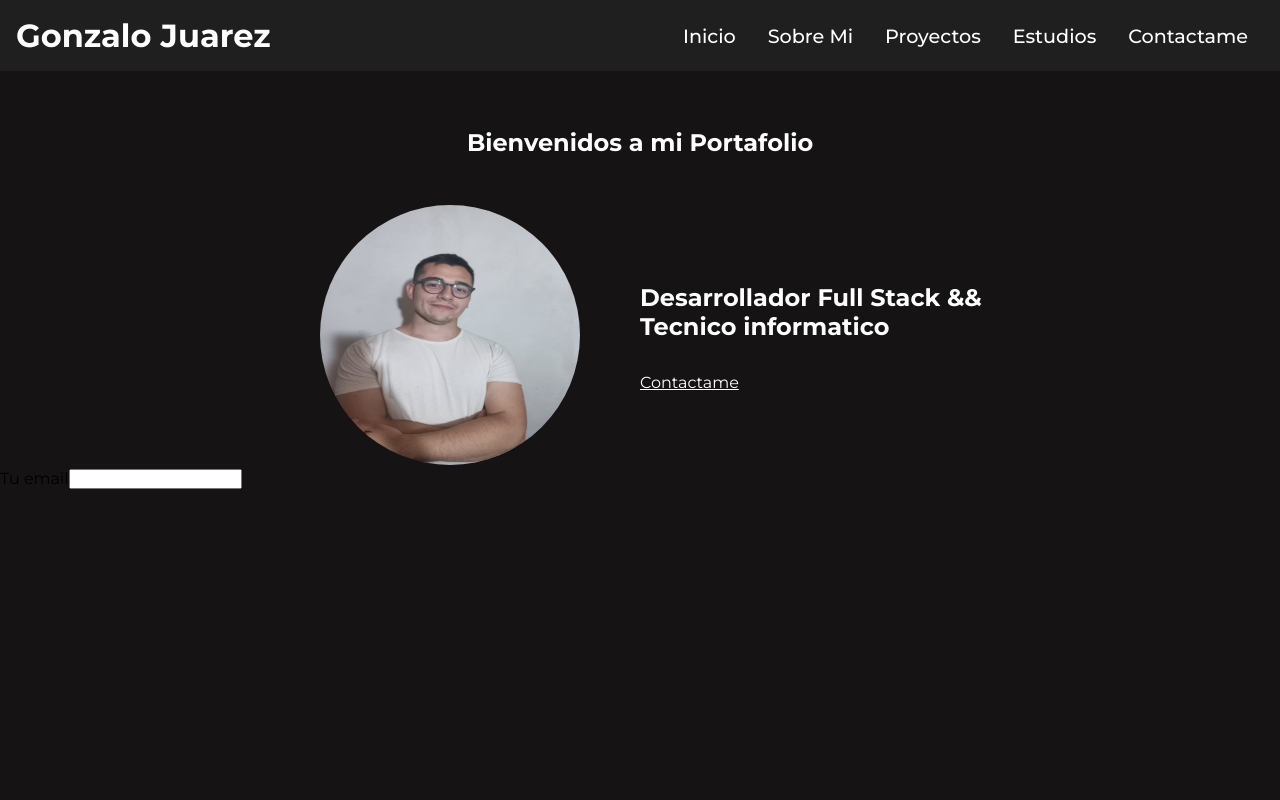
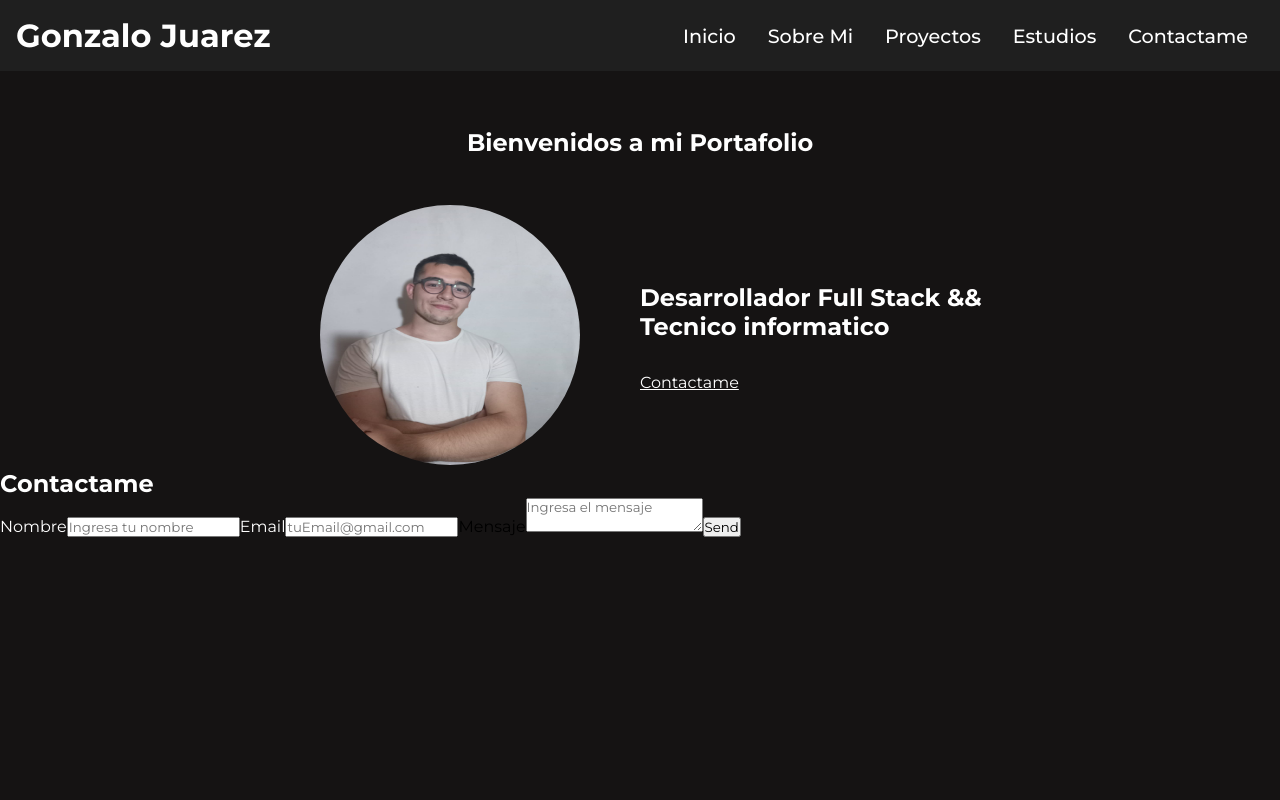
Before and after one commit to Gonzaloejuarez/Portafolio, a React (Create React App) app in the folder client/: page / in a window 1280 px wide. Shown: the top 800 px of the page. Built offline with nearby package versions, Linux system fonts and the light colour scheme.

Commit message:
formulario

```diff
--- a/client/package.json
+++ b/client/package.json
@@ -3,9 +3,11 @@
   "version": "0.1.0",
   "private": true,
   "dependencies": {
+    "@emailjs/browser": "^3.6.2",
     "@testing-library/jest-dom": "^5.16.4",
     "@testing-library/react": "^13.3.0",
     "@testing-library/user-event": "^13.5.0",
+    "emailjs": "^4.0.1",
     "react": "^18.2.0",
     "react-dom": "^18.2.0",
     "react-icons": "^4.4.0",
--- a/client/src/components/home/Formulario.jsx
+++ b/client/src/components/home/Formulario.jsx
@@ -1,14 +1,38 @@
-import React from "react";
-
+import React, {useState,useRef} from "react";
+import emailjs from '@emailjs/browser';
 
 export const Formulario = () => {
+    const[done, setDone] = useState(false)
+    const form = useRef();
+
+  const sendEmail = (e) => {
+    e.preventDefault();
+
+    emailjs.sendForm('service_h2j1kx6', 'template_tt3zs6k', form.current, 'AN5g3dfhOLRYLcv6A')
+      .then((result) => {
+          console.log(result.text);
+          setDone(true);
+          form.reset();
+      }, (error) => {
+          console.log(error.text);
+      });
+  };
+
 return(
     <div>
             <div>
-                <form action="">
-                    <label htmlFor="">Tu email</label>
-                    <input type="text" />
-
+                <h1>
+                    Contactame
+                </h1>
+                <form action="" ref={form} onSubmit={sendEmail}>
+                    <label htmlFor="" style={{color:"#fff"}}>Nombre</label>
+                    <input type="text" name="to_name" placeholder="Ingresa tu nombre" />
+                    <label htmlFor="" style={{color:"#fff"}}>Email</label>
+                    <input type="email" name="from_name" placeholder="tuEmail@gmail.com"/>
+                    <label>Mensaje</label>
+                    <textarea type="text" name="message" placeholder="Ingresa el mensaje" />
+                    <input type="submit" value="Send" className="button"/>
+                    <span>{done && "Gracias por contactarte conmigo"}</span>
                 </form>
             </div>
     </div>
--- a/client/src/components/home/Projects/Projects.jsx
+++ b/client/src/components/home/Projects/Projects.jsx
@@ -4,7 +4,6 @@ import Nav from '../../NavBar/Nav'
 export const Projects = () => {
   return (
     <div>
-      <Nav />
       <p>Proyectos</p>
       </div>
   )
```
Also changed, not shown: 1 other file (tests, documents, lock files or other folders).
